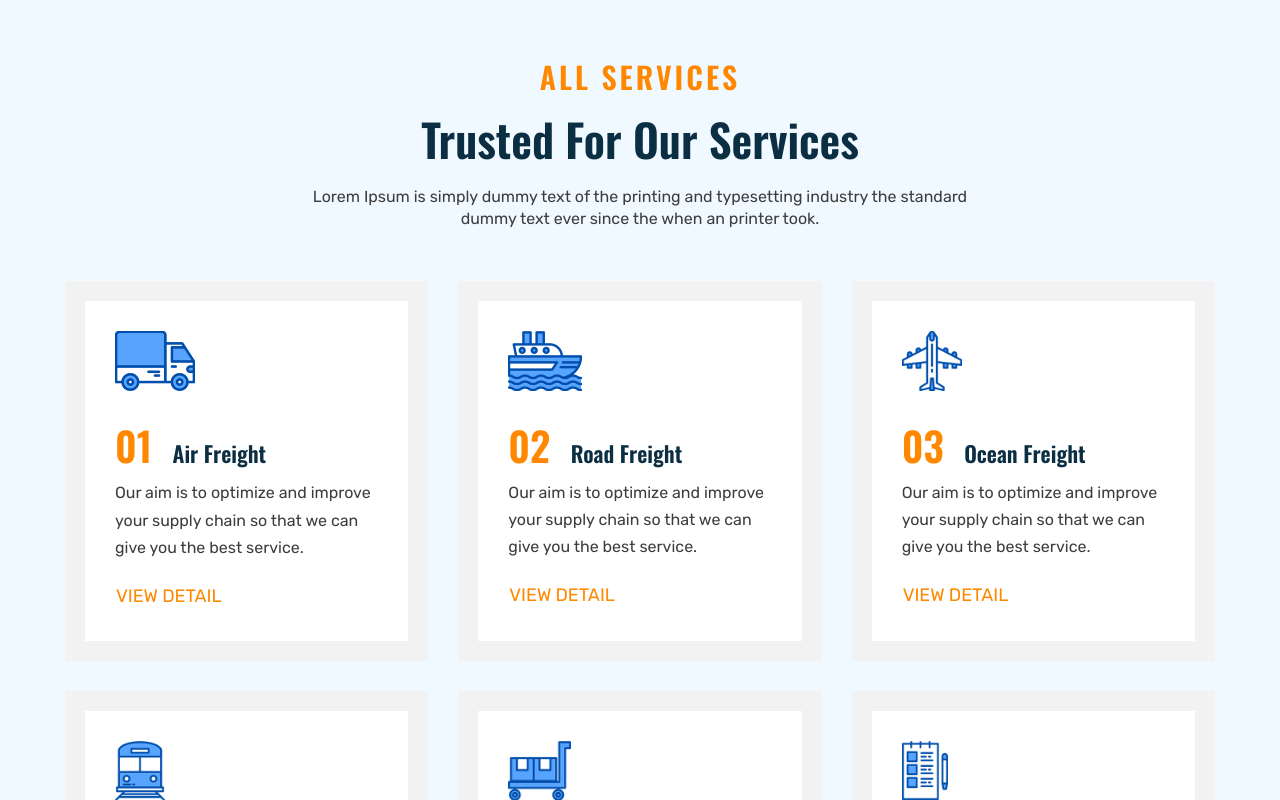
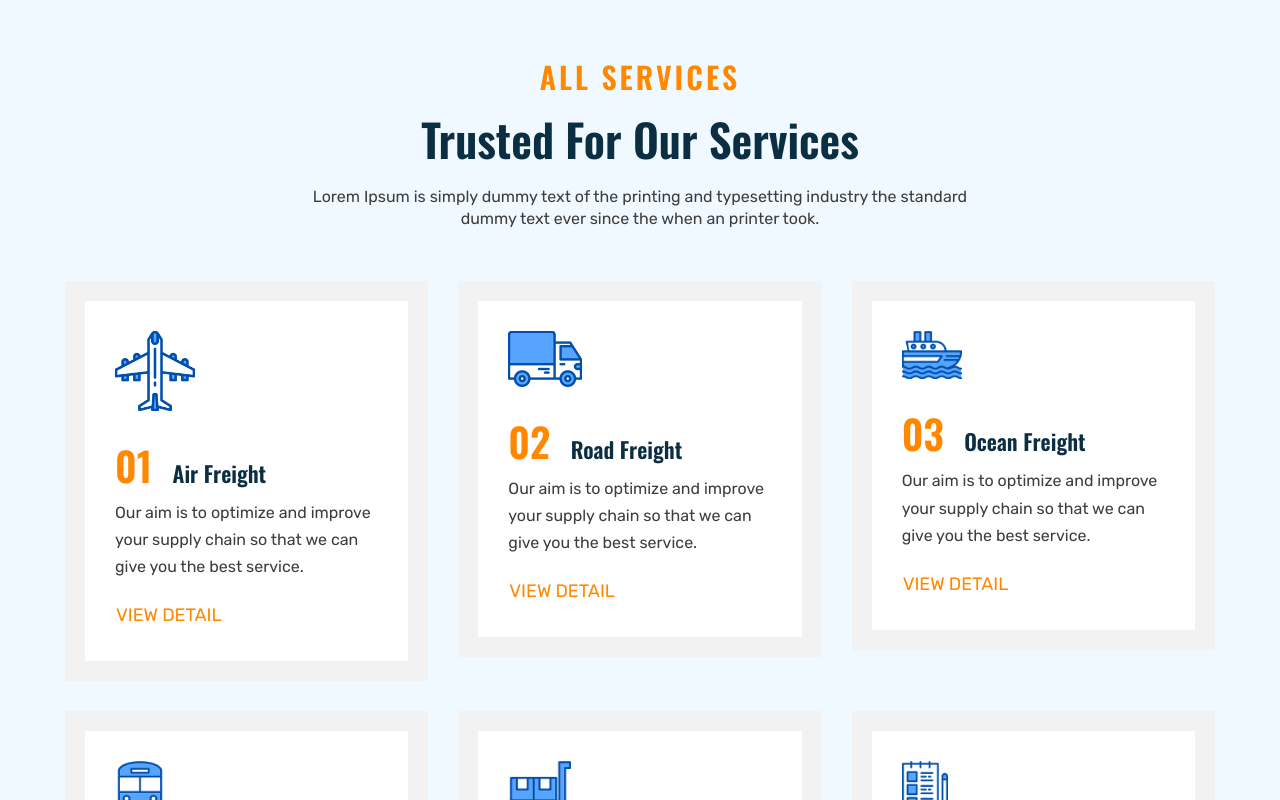
Before and after one commit to ravivarmasu/Transportio, a plain HTML site: page transportio-master/index.html in a window 1280 px wide. Shown: the part 1775-2575 px from the top of the page. Drawn offline with nearby package versions, Linux system fonts and the light colour scheme.

Commit message:
Add files via upload

```diff
--- a/transportio-master/index.html
+++ b/transportio-master/index.html
@@ -150,11 +150,9 @@
 
             <a href="#" class="btn-outline">View Services</a>
 
-            <img src="./assets/images/hero-shape.png" width="116" height="116" loading="lazy"
-              class="hero-shape shape-1">
 
-            <img src="./assets/images/hero-shape.png" width="116" height="116" loading="lazy"
-              class="hero-shape shape-2">
+
+
 
           </div>
 
@@ -292,7 +290,7 @@
               <div class="service-card">
 
                 <div class="card-icon">
-                  <img src="./assets/images/service-icon-1.png" width="80" height="60" loading="lazy" alt="Truck">
+                  <img src="./assets/images/service-icon-3.png" width="80" height="60" loading="lazy" alt="Truck">
                 </div>
 
                 <h3 class="h3 card-title">
@@ -316,7 +314,7 @@
               <div class="service-card">
 
                 <div class="card-icon">
-                  <img src="./assets/images/service-icon-2.png" width="74" height="60" loading="lazy" alt="Ship">
+                  <img src="./assets/images/service-icon-1.png" width="74" height="60" loading="lazy" alt="Ship">
                 </div>
 
                 <h3 class="h3 card-title">
@@ -340,7 +338,7 @@
               <div class="service-card">
 
                 <div class="card-icon">
-                  <img src="./assets/images/service-icon-3.png" width="60" height="60" loading="lazy" alt="Airplane">
+                  <img src="./assets/images/service-icon-2.png" width="60" height="60" loading="lazy" alt="Airplane">
                 </div>
 
                 <h3 class="h3 card-title">
```
Also changed, not shown: 1 other file.
